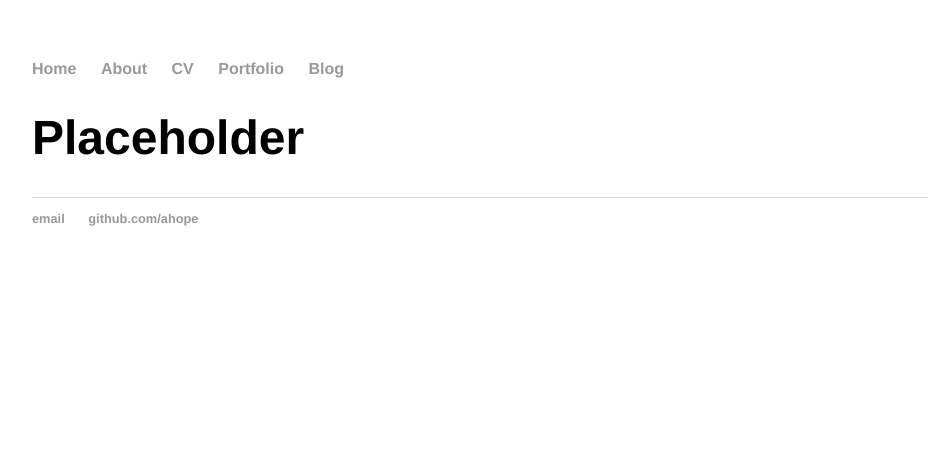
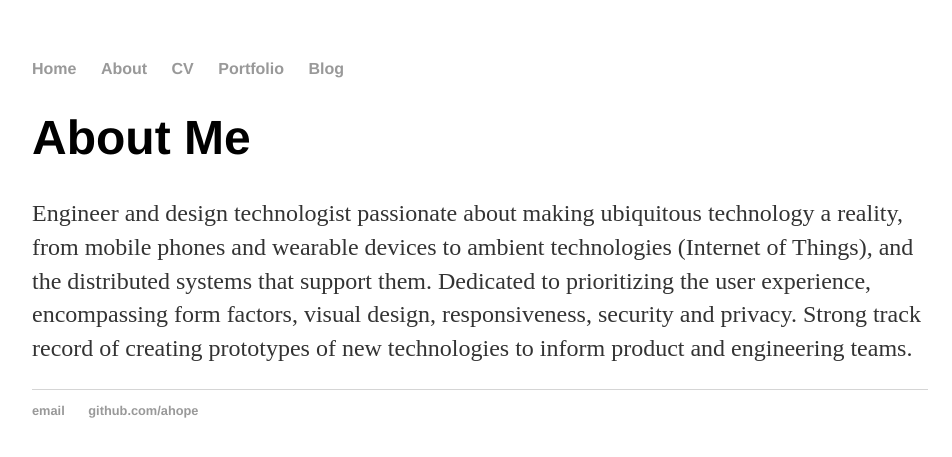
Before and after one commit to ahope/ahope.github.io, a Jekyll site: the page built from about/index.html, in a window 1280 px wide. Shown: the top 457 px of the page, without its empty margins (160-1112 px from the left). Built offline with Jekyll 4.4.1, drawn with Linux system fonts in a browser that asks for light colours.

Commit message:
Update index.html

```diff
--- a/about/index.html
+++ b/about/index.html
@@ -1,8 +1,16 @@
 ---
 layout: default
-title: Adrienne Slaughter, Horrible Cop
+title: Adrienne Slaughter
 ---
 <div class="blurb">
-	<h1>Placeholder</h1>
+	<h1>About Me</h1>
+	<P>
 
+	</P>
+<P>Engineer and design technologist passionate about making ubiquitous technology a reality,
+	from mobile phones and wearable devices to ambient technologies (Internet of Things),
+	and the distributed systems that support them. Dedicated to prioritizing the user experience,
+	encompassing form factors, visual design, responsiveness, security and privacy.
+	Strong track record of creating prototypes of new technologies to inform product and engineering teams.
+	</P>
 </div><!-- /.blurb -->
```
